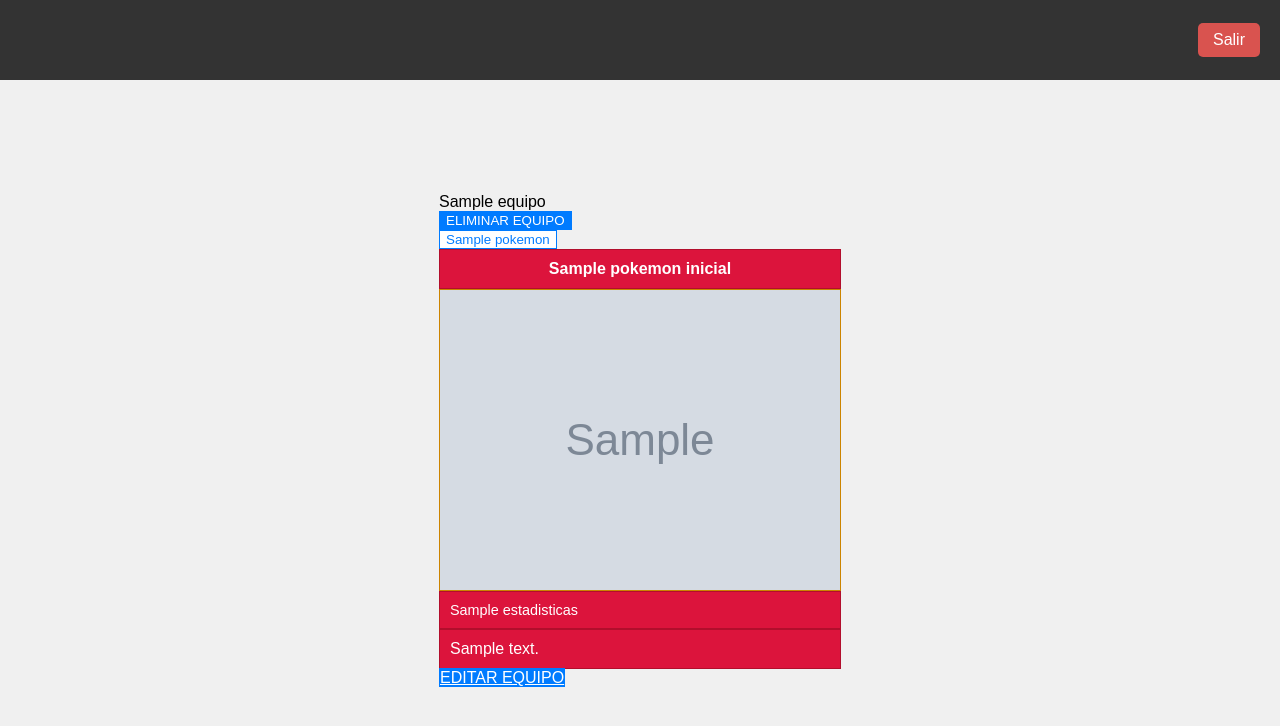
After one commit to MairaHerbas/ADSIProyecto, a Flask app: template templates/equipo/consultarEquipo.html in a window 1280 px wide. The commit adds this page. Shown: the top 726 px of the page. Run offline with Flask 3, Linux system fonts and the light colour scheme; tables that the repository leaves empty hold one stand-in row (values such as "Sample post"); the template is opened without the code that fills it: values that come from a table or form of the project are taken from there, most other values are stand-ins (such as "Sample title", 1, 10 or a date in 2020); grey boxes marked "Sample" are stand-in pictures.

Commit message:
consultarEquipo en proceso

```diff
--- a/app.py
+++ b/app.py
@@ -1,28 +1,344 @@
-from flask import Flask, render_template
-import requests
-import webbrowser
+from flask import Flask, render_template, request, redirect, url_for, flash, session, abort
+from flask_sqlalchemy import SQLAlchemy
+from werkzeug.security import generate_password_hash, check_password_hash
+from pathlib import Path
+from sqlalchemy import event
+from sqlalchemy.engine import Engine
+from datetime import datetime
+from functools import wraps
 
-app = Flask(__name__, template_folder='html', static_folder='static')
+# --- CONFIGURACIÓN DE FLASK Y SQLITE ---
+app = Flask(__name__, instance_relative_config=True)
+Path(app.instance_path).mkdir(parents=True, exist_ok=True)
+
+app.config["SQLALCHEMY_DATABASE_URI"] = f"sqlite:///{Path(app.instance_path) / 'pokedex.db'}"
+app.config["SQLALCHEMY_TRACK_MODIFICATIONS"] = False
+app.config["SECRET_KEY"] = "cambia-esto"
+
+@event.listens_for(Engine, "connect")
+def set_sqlite_pragma(dbapi_connection, connection_record):
+    try:
+        cur = dbapi_connection.cursor()
+        cur.execute("PRAGMA foreign_keys=ON")
+        cur.close()
+    except Exception:
+        pass
+
+db = SQLAlchemy(app)
+
+# --- MODELO DE USUARIO ---
+class User(db.Model):
+    id = db.Column(db.Integer, primary_key=True)
+    name = db.Column(db.String(120), nullable=False)
+    email = db.Column(db.String(255), unique=True, nullable=False, index=True)
+    password_hash = db.Column(db.String(255), nullable=False)
+    role = db.Column(db.String(20), nullable=False, default="user")  # "user" | "admin"
+    created_at = db.Column(db.DateTime, default=datetime.utcnow)
+
+    def set_password(self, password: str):
+        self.password_hash = generate_password_hash(password)
+
+    def check_password(self, password: str) -> bool:
+        return check_password_hash(self.password_hash, password)
+
+with app.app_context():
+    db.create_all()
+
+# --- HELPERS DE AUTORIZACIÓN ---
+def login_required(view):
+    @wraps(view)
+    def wrapper(*args, **kwargs):
+        if "user_id" not in session:
+            return redirect(url_for("home"))
+        return view(*args, **kwargs)
+    return wrapper
+
+def admin_required(view):
+    @wraps(view)
+    def wrapper(*args, **kwargs):
+        if "user_id" not in session:
+            return redirect(url_for("home"))
+        if session.get("role") != "admin":
+            flash("No tienes permisos para acceder a Admin.", "danger")
+            return redirect(url_for("home"))
+        return view(*args, **kwargs)
+    return wrapper
+
+def get_current_user():
+    if "user_id" not in session:
+        return None
+    return User.query.get(session["user_id"])
+
+# --- HOME = Bienvenida + Login ---
+@app.route("/", methods=["GET", "POST"])
+def home():
+    if request.method == "POST":
+        email = (request.form.get("email") or "").strip().lower()
+        password = request.form.get("password") or ""
+
+        user = User.query.filter_by(email=email).first()
+        if not user or not user.check_password(password):
+            flash("Credenciales incorrectas.", "danger")
+            return render_template("usuario/welcome_login.html")
+
+        session["user_id"] = user.id
+        session["user_name"] = user.name
+        session["role"] = user.role
+        flash(f"¡Bienvenido/a, {user.name}!", "success")
+        return redirect(url_for("dashboard"))
+
+    return render_template("usuario/welcome_login.html")
+
+# --- REGISTRO ---
+@app.route("/register", methods=["GET", "POST"])
+def register():
+    if request.method == "POST":
+        name = (request.form.get("name") or "").strip()
+        email = (request.form.get("email") or "").strip().lower()
+        password = request.form.get("password") or ""
+        confirm = request.form.get("confirm") or ""
+
+        if not name or not email or not password or not confirm:
+            flash("Rellena todos los campos.", "warning")
+            return render_template("usuario/register.html")
+        if password != confirm:
+            flash("Las contraseñas no coinciden.", "warning")
+            return render_template("usuario/register.html")
+        if len(password) < 6:
+            flash("La contraseña debe tener al menos 6 caracteres.", "warning")
+            return render_template("usuario/register.html")
+        if User.query.filter_by(email=email).first():
+            flash("Ya existe una cuenta con ese email.", "warning")
+            return render_template("usuario/register.html")
+
+        new_user = User(name=name, email=email, role="user")
+        new_user.set_password(password)
+        db.session.add(new_user)
+        db.session.commit()
+
+        flash("Cuenta creada. Ya puedes iniciar sesión.", "success")
+        return redirect(url_for("home"))
+
+    return render_template("usuario/register.html")
+
+# --- PANEL (DESPUÉS DE LOGIN) ---
+@app.route("/dashboard")
+def dashboard():
+    if "user_id" not in session:
+        return redirect(url_for("home"))
+    return render_template("usuario/dashboard.html", name=session.get("user_name"), role=session.get("role"))
+
+# --- LOGOUT ---
+@app.route("/logout")
+@login_required
+def logout():
+    session.clear()
+    flash("Sesión cerrada.", "info")
+    return redirect(url_for("home"))
+
+# --- ADMIN: LISTADO Y PROMOCIÓN/DEGRADACIÓN ---
+@app.route("/admin")
+@admin_required
+def admin():
+    users = User.query.order_by(User.created_at.desc()).all()
+    return render_template("usuario/admin.html", users=users, me_id=session["user_id"])
+
+@app.post("/admin/promote/<int:user_id>")
+@admin_required
+def promote_user(user_id):
+    me_id = session["user_id"]
+    if user_id == me_id:
+        flash("No puedes cambiar tu propio rol desde aquí.", "warning")
+        return redirect(url_for("admin"))
+    u = User.query.get_or_404(user_id)
+    u.role = "admin"
+    db.session.commit()
+    flash(f"{u.name} ahora es administrador.", "success")
+    return redirect(url_for("admin"))
+
+@app.post("/admin/demote/<int:user_id>")
+@admin_required
+def demote_user(user_id):
+    me_id = session["user_id"]
+    if user_id == me_id:
+        flash("No puedes degradarte a ti mismo desde aquí.", "warning")
+        return redirect(url_for("admin"))
+    u = User.query.get_or_404(user_id)
+    u.role = "user"
+    db.session.commit()
+    flash(f"{u.name} vuelve a ser usuario.", "info")
+    return redirect(url_for("admin"))
+
+# --- CLI: crear un admin “a mano” ---
+@app.cli.command("create-admin")
+def create_admin():
+    """Crea un admin rápido: flask --app app.py create-admin"""
+    email = "admin@demo.com"
+    name = "Admin"
+    password = "admin123"
+    if User.query.filter_by(email=email).first():
+        print("Ya existe:", email)
+        return
+    u = User(name=name, email=email, role="admin")
+    u.set_password(password)
+    db.session.add(u)
+    db.session.commit()
+    print(f"Admin creado: {email} / {password} (cámbialo luego)")
+
+#--------------------------------------EQUIPO----------------------------------------------------------------------------
+# --- MODELO DE POKEMON ---
+class Pokemon(db.Model):
+    id = db.Column(db.Integer, primary_key=True)
+    nombre = db.Column(db.String(50), nullable=False)
+    # URL o path a la imagen del Pokémon
+    foto_url = db.Column(db.String(255), nullable=False)
+    # Cadena de texto o JSON para las estadísticas (ej: 'Ataque: 50, Defensa: 40')
+    estadisticas = db.Column(db.String(255), nullable=False)
+    descripcion = db.Column(db.Text, nullable=False)
+
+    def __repr__(self):
+        return f'<Pokemon {self.nombre}>'
+
+
+# --- MODELO DE EQUIPO ---
+class Equipo(db.Model):
+    id = db.Column(db.Integer, primary_key=True)
+    user_id = db.Column(db.Integer, db.ForeignKey('user.id'), nullable=False)
+    nombre_equipo = db.Column(db.String(30), nullable=False)
+
+    # Relación uno-a-muchos con la tabla PokemonEquipo
+    pokemons = db.relationship('PokemonEquipo', back_populates='equipo', lazy='dynamic', cascade="all, delete-orphan")
+    user = db.relationship('User', backref=db.backref('equipos', lazy=True))
+
+    def __repr__(self):
+        return f'<Equipo {self.nombre_equipo} de User {self.user_id}>'
+
+
+# --- TABLA INTERMEDIA para la relación Muchos a Muchos entre Equipo y Pokemon ---
+# Un equipo tiene muchos Pokémon, un Pokémon puede estar en muchos equipos.
+class PokemonEquipo(db.Model):
+    __tablename__ = 'pokemon_equipo'
+    id = db.Column(db.Integer, primary_key=True)
+    equipo_id = db.Column(db.Integer, db.ForeignKey('equipo.id', ondelete='CASCADE'), nullable=False)
+    pokemon_id = db.Column(db.Integer, db.ForeignKey('pokemon.id'), nullable=False)
+    # Un equipo no puede tener 2 veces el mismo Pokémon.
+    __table_args__ = (db.UniqueConstraint('equipo_id', 'pokemon_id', name='_equipo_pokemon_uc'),)
+
+    # El orden en el equipo (del 1 al 6)
+    orden = db.Column(db.Integer, nullable=False)
+
+    equipo = db.relationship('Equipo', back_populates='pokemons')
+    pokemon = db.relationship('Pokemon')
+
+    def __repr__(self):
+        return f'<PkmnEquipo: E{self.equipo_id} Pk{self.pokemon_id} Ord{self.orden}>'
+
+
+# Aseguramos que los nuevos modelos se creen en la DB
+with app.app_context():
+    db.create_all()
+
+
+# --- FUNCION DE INICIALIZACIÓN (OPCIONAL pero ÚTIL) ---
+# Sirve para precargar algunos Pokémon si aún no están en la DB.
+# Lo puedes ejecutar con `flask --app app.py init-data`
+@app.cli.command("init-data")
+def init_data():
+    """Carga unos pocos Pokémon y un equipo de prueba: flask --app app.py init-data"""
+    # Lista de 6 Pokémon de ejemplo
+    pokemon_data = [
+        {'nombre': 'Pikachu',
+         'foto_url': 'https://raw.githubusercontent.com/PokeAPI/sprites/master/sprites/pokemon/25.png',
+         'estadisticas': 'HP: 35, Atk: 55, Def: 40, Spd: 90', 'descripcion': 'Famoso por sus descargas eléctricas.'},
+        {'nombre': 'Charmander',
+         'foto_url': 'https://raw.githubusercontent.com/PokeAPI/sprites/master/sprites/pokemon/4.png',
+         'estadisticas': 'HP: 39, Atk: 52, Def: 43, Spd: 65',
+         'descripcion': 'Prefiere los lugares cálidos. Si su cola se apaga, muere.'},
+        {'nombre': 'Bulbasaur',
+         'foto_url': 'https://raw.githubusercontent.com/PokeAPI/sprites/master/sprites/pokemon/1.png',
+         'estadisticas': 'HP: 45, Atk: 49, Def: 49, Spd: 45', 'descripcion': 'Tiene una semilla en su espalda.'},
+        {'nombre': 'Squirtle',
+         'foto_url': 'https://raw.githubusercontent.com/PokeAPI/sprites/master/sprites/pokemon/7.png',
+         'estadisticas': 'HP: 44, Atk: 48, Def: 65, Spd: 43',
+         'descripcion': 'Su caparazón sirve para protegerse y nadar.'},
+        {'nombre': 'Gengar',
+         'foto_url': 'https://raw.githubusercontent.com/PokeAPI/sprites/master/sprites/pokemon/94.png',
+         'estadisticas': 'HP: 60, Atk: 65, Def: 60, Spd: 110', 'descripcion': 'Le gusta esconderse en las sombras.'},
+        {'nombre': 'Snorlax',
+         'foto_url': 'https://raw.githubusercontent.com/PokeAPI/sprites/master/sprites/pokemon/143.png',
+         'estadisticas': 'HP: 160, Atk: 110, Def: 65, Spd: 30', 'descripcion': 'Solo come y duerme.'},
+    ]
+
+    print("Cargando Pokémon...")
+    pokemons = {}
+    for data in pokemon_data:
+        p = Pokemon.query.filter_by(nombre=data['nombre']).first()
+        if not p:
+            p = Pokemon(**data)
+            db.session.add(p)
+        pokemons[p.nombre] = p
+
+    db.session.commit()
+    print(f"Pokémon cargados o ya existentes: {len(pokemons)}")
+
+    # Crear equipo de prueba para el primer usuario (si existe)
+    user = User.query.first()
+    if user and not Equipo.query.filter_by(user_id=user.id).first():
+        print(f"Creando Equipo de prueba para {user.name}...")
+        equipo = Equipo(user_id=user.id, nombre_equipo="Mi Equipo Inicial")
+        db.session.add(equipo)
+        db.session.commit()
+
+        # Añadir 6 Pokémon al equipo
+        pk_list = list(pokemons.values())
+        for i, pk in enumerate(pk_list):
+            pk_eq = PokemonEquipo(equipo_id=equipo.id, pokemon_id=pk.id, orden=i + 1)
+            db.session.add(pk_eq)
+
+        db.session.commit()
+        print(f"Equipo '{equipo.nombre_equipo}' creado y poblado con 6 Pokémon.")
+    elif user:
+        print(f"El usuario {user.name} ya tiene al menos un equipo. No se crea uno nuevo.")
+    else:
+        print("No hay usuarios en la base de datos. No se puede crear un equipo.")
+
+    print("Inicialización de datos completada.")
 @app.route('/consultar_equipo')
+@login_required
 def consultar_equipo():
     return render_template('equipo/consultarEquipo.html')
-@app.route('/editar_equipo')
-def editar_equipo():
-    return render_template('equipo/editarEquipo.html')
-@app.route('/')
-def index():
-    # Renderiza la plantilla correcta, que está en la subcarpeta 'bienvenido'
-    return render_template('bienvenido/index.html')
 
-@app.route('/registro')
-def registro():
-    # Asume que tienes un archivo registro.html
-    return render_template('bienvenido/registro.html')
 
-@app.route('/iniciar_sesion')
-def iniciar_sesion():
-    # Asume que tienes un archivo iniciarSesion.html
-    return render_template('bienvenido/iniciarSesion.html')
+@app.route('/editar_equipo/<int:equipo_id>')
+@login_required
+def editar_equipo(equipo_id):
+    # Lógica para obtener el equipo y verificar permisos.
+    equipo = Equipo.query.get_or_404(equipo_id)
 
+    if equipo.user_id != session['user_id']:
+        flash("No tienes permiso para editar este equipo.", "danger")
+        return redirect(url_for('dashboard'))
+
+    return render_template('equipo/editarEquipo.html', equipo=equipo)
+
+@app.post('/eliminar_equipo/<int:equipo_id>')
+@login_required
+def eliminar_equipo(equipo_id):
+    # 1. Obtener el equipo o 404
+    equipo = Equipo.query.get_or_404(equipo_id)
+
+    # 2. Asegurarse de que el equipo pertenece al usuario logueado
+    if equipo.user_id != session['user_id']:
+        flash("No tienes permiso para eliminar este equipo.", "danger")
+        return redirect(url_for('dashboard'))
+
+    # 3. Eliminar el equipo. La configuración de `cascade="all, delete-orphan"`
+    # y `ondelete='CASCADE'` en los modelos se encarga de eliminar también
+    # las entradas de la tabla intermedia `PokemonEquipo`.
+    db.session.delete(equipo)
+    db.session.commit()
+
+    flash(f"El equipo '{equipo.nombre_equipo}' ha sido eliminado.", "success")
+    return redirect(url_for('principal.html'))
 if __name__ == "__main__":
     app.run(debug=True)
--- a/static/css/consultarEquipo.css
+++ b/static/css/consultarEquipo.css
@@ -1,137 +1,18 @@
-
-/* Contenedor principal que centra y define el área de trabajo */
-.main-container {
-    width: 800px;
-    min-height: 650px; /* Alto mínimo para contener todos los elementos */
-    margin: 40px auto; /* Centrar en la página */
-    padding: 20px;
-    border: 1px solid #ccc;
-    background-color: #f0f0f0;
-    position: relative; /* Clave para posicionar los elementos hijos (absolute) */
-    box-sizing: border-box;
-}
-
-/* --- Elementos de la Fila Superior --- */
-
-.top-row {
-    display: flex;
-    justify-content: space-between;
-    align-items: center;
-    margin-bottom: 20px;
-    height: 40px;
-}
-
-/* Rectángulo Amarillo (Cuadro de Texto) */
-.text-box-yellow {
-    background-color: #FFD700;
-    border: 1px solid #d4af37;
-    width: 250px;
-    height: 40px;
-    display: flex;
-    align-items: center;
-    justify-content: center;
-    font-weight: bold;
-    position: absolute; /* Posicionamiento específico dentro del main-container */
-    top: 20px;
-    left: 20px;
-    box-sizing: border-box;
-}
-
-/* Botón Morado Principal (Eliminar) */
-.btn-primary {
-    background-color: #8A2BE2; /* Morado */
-    color: white;
-    border: none;
-    padding: 10px 20px;
-    cursor: pointer;
-    font-weight: bold;
-    text-align: center;
-    box-sizing: border-box;
-}
-
-.btn-delete {
-    width: 150px;
-    height: 40px;
-    position: absolute; /* Posicionamiento específico dentro del main-container */
-    top: 20px;
-    right: 200px;
-}
-
-
-/* --- Grid Principal de la Interfaz (Paneles) --- */
-
-.interface-grid {
-    display: grid;
-    /* 1ra col (Panel Izquierdo) | 2da col (Panel Derecho) */
-    grid-template-columns: 300px 480px;
-    gap: 20px;
-    position: absolute; /* Posicionar justo debajo de la fila superior */
-    top: 80px;
-    left: 20px;
-}
-
-/* Panel Azul Base */
-.panel-blue {
-    background-color: #4682B4; /* Azul */
-    border: 1px solid #366d9c;
-    padding: 15px;
-    box-sizing: border-box;
-    height: 450px; /* Alto fijo para ambos paneles */
-}
-
-/* Panel Azul Izquierdo: Botones Verdes */
-.panel-left {
-    display: flex;
-    flex-direction: column;
-    gap: 10px;
-    width: 280px; /* Ancho ajustado */
-}
-
-/* Botones Verdes (Secundarios) */
-.btn-secondary {
-    background-color: #3CB371; /* Verde */
-    border: 1px solid #2e8b57;
-    padding: 8px;
-    color: white;
-    text-align: center;
-    cursor: pointer;
-    width: 100%;
-    height: 45px;
-    box-sizing: border-box;
-}
-
-/* Panel Azul Derecho: Estructura interna */
-.panel-right {
-    display: grid;
-    /* Filas: Rojo Superior | Contenido Central | Rojo Inferior */
-    grid-template-rows: 80px auto 80px;
-    gap: 10px;
-    width: 460px; /* Ancho ajustado */
-}
-
-/* Cuadros de Texto Rojos */
-.text-box-red {
+/* Añadir clases de la plantilla para el panel derecho */
+.Nombre.Pokemon {
+    /* Estilos para el título del pokemon (por ejemplo, un rectángulo rojo) */
     background-color: #DC143C; /* Rojo */
     border: 1px solid #b20e2c;
     padding: 10px;
     color: white;
     text-align: center;
+    font-weight: bold;
     display: flex;
     align-items: center;
     justify-content: center;
-    box-sizing: border-box;
 }
 
-/* Fila de Contenido Central (Imagen Naranja y Caja Roja Derecha) */
-.content-row {
-    display: grid;
-    /* Columnas: Imagen Naranja | Caja Roja Derecha */
-    grid-template-columns: 1fr 150px;
-    gap: 10px;
-}
-
-/* Imagen Naranja */
-.image-orange {
+.image-pokemon {
     background-color: #FFA500; /* Naranja */
     border: 1px solid #cc8400;
     display: flex;
@@ -139,25 +20,30 @@
     justify-content: center;
     color: white;
     font-weight: bold;
-    height: 100%; /* Ocupa todoo el alto de la fila */
+    height: 100%;
 }
 
-.red-box-top, .red-box-bottom {
-    width: 100%;
+.text-estadistica {
+    background-color: #DC143C; /* Rojo */
+    border: 1px solid #b20e2c;
+    padding: 10px;
+    color: white;
+    text-align: left; /* Alineación para estadísticas */
+    font-size: 0.9em;
 }
 
-.red-box-right {
-    height: 100%; /* Ocupa todoo el alto de la fila */
+.text-descripcion {
+    /* Estilos para la descripción del pokemon (por ejemplo, otro rectángulo rojo) */
+    background-color: #DC143C; /* Rojo */
+    border: 1px solid #b20e2c;
+    padding: 10px;
+    color: white;
+    text-align: left;
+    overflow-y: auto; /* Por si la descripción es muy larga */
 }
 
-
-/* --- Botón Inferior --- */
-
-/* Botón Morado Principal (Editar) */
-.btn-edit-bottom {
-    width: 180px;
-    height: 40px;
-    position: absolute; /* Posicionamiento específico dentro del main-container */
-    bottom: 20px;
-    right: 20px;
+/* Estilo para los slots vacíos */
+.pokemon-btn.disabled {
+    background-color: #A9A9A9; /* Gris oscuro para deshabilitado */
+    cursor: default;
 }
--- /dev/null
+++ b/templates/equipo/consultarEquipo.html
@@ -0,0 +1,93 @@
+{% extends '_base.html' %}
+
+{% block title %}Consultar Equipo: {{ equipo.nombre_equipo }}{% endblock %}
+
+{% block content %}
+<div class="main-container">
+
+    <div class="top-row">
+        <div class="titulo">{{ equipo.nombre_equipo }}</div>
+
+        <form method="POST" action="{{ url_for('eliminar_equipo', equipo_id=equipo.id) }}"
+              onsubmit="return confirm('¿Estás seguro de que quieres eliminar el equipo {{ equipo.nombre_equipo }}?');">
+            <button type="submit" class="btn-primary btn-delete">ELIMINAR EQUIPO</button>
+        </form>
+    </div>
+
+    <div class="interface-grid">
+
+        <div class="panel izquierda">
+            {% for pokemon in pokemons %}
+                {% if pokemon %}
+                <button class="btn-secondary pokemon-btn"
+                        data-nombre="{{ pokemon.nombre }}"
+                        data-foto="{{ pokemon.foto_url }}"
+                        data-stats="{{ pokemon.estadisticas }}"
+                        data-desc="{{ pokemon.descripcion }}">
+                    {{ pokemon.nombre }}
+                </button>
+                {% else %}
+                <button class="btn-secondary pokemon-btn disabled" disabled>
+                    Slot Vacío
+                </button>
+                {% endif %}
+            {% endfor %}
+        </div>
+
+        <div class="panel panel-blue panel-right">
+
+            <div class="Nombre Pokemon" id="pokemon-nombre">{{ pokemon_inicial.nombre }}</div>
+
+            <div class="content-row">
+                <div class="image-pokemon" id="pokemon-foto">
+                    {% if pokemon_inicial.foto_url %}
+                    <img src="{{ pokemon_inicial.foto_url }}" alt="{{ pokemon_inicial.nombre }}" style="width:100%; height:100%; object-fit:contain;">
+                    {% else %}
+                    No hay imagen
+                    {% endif %}
+                </div>
+
+                <div class="text-estadistica" id="pokemon-stats">{{ pokemon_inicial.estadisticas }}</div>
+            </div>
+
+            <div class="text-descripcion" id="pokemon-descripcion">{{ pokemon_inicial.descripcion }}</div>
+        </div>
+
+    </div>
+
+    <a href="{{ url_for('editar_equipo', equipo_id=equipo.id) }}" class="btn-primary btn-edit-bottom">EDITAR EQUIPO</a>
+
+</div>
+
+<script>
+    document.addEventListener('DOMContentLoaded', function() {
+        const btns = document.querySelectorAll('.pokemon-btn:not(.disabled)');
+        const nombreEl = document.getElementById('pokemon-nombre');
+        const fotoEl = document.getElementById('pokemon-foto');
+        const statsEl = document.getElementById('pokemon-stats');
+        const descEl = document.getElementById('pokemon-descripcion');
+
+        btns.forEach(btn => {
+            btn.addEventListener('click', function() {
+                // Obtener datos del botón (data-atributos)
+                const nombre = this.getAttribute('data-nombre');
+                const fotoUrl = this.getAttribute('data-foto');
+                const stats = this.getAttribute('data-stats');
+                const desc = this.getAttribute('data-desc');
+
+                // Actualizar el panel derecho
+                nombreEl.textContent = nombre;
+                statsEl.textContent = stats;
+                descEl.textContent = desc;
+
+                // Actualizar la imagen
+                if (fotoUrl) {
+                    fotoEl.innerHTML = `<img src="${fotoUrl}" alt="${nombre}" style="width:100%; height:100%; object-fit:contain;">`;
+                } else {
+                    fotoEl.textContent = "No hay imagen";
+                }
+            });
+        });
+    });
+</script>
+{% endblock %}
```
Also changed, not shown: html/equipo/consultarEquipo.html (deleted, +0 -43 lines), templates/principal.html (added, +7 -0 lines), templates/_base.html (renamed from html/_base.html), templates/_navbar.html (renamed from html/_navbar.html), templates/bienvenido/index.html (renamed from html/bienvenido/index.html), templates/bienvenido/iniciarSesion.html (renamed from html/bienvenido/iniciarSesion.html), templates/bienvenido/registro.html (renamed from html/bienvenido/registro.html), templates/equipo/editarEquipo.html (renamed from html/equipo/editarEquipo.html), templates/ppal.html (renamed from html/ppal.html), templates/usuario/admin.html (renamed from templates/admin.html), templates/usuario/dashboard.html (renamed from templates/dashboard.html), templates/usuario/index.html (renamed from templates/index.html), templates/usuario/profile.html (renamed from templates/profile.html), templates/usuario/register.html (renamed from templates/register.html), 1 more files.
